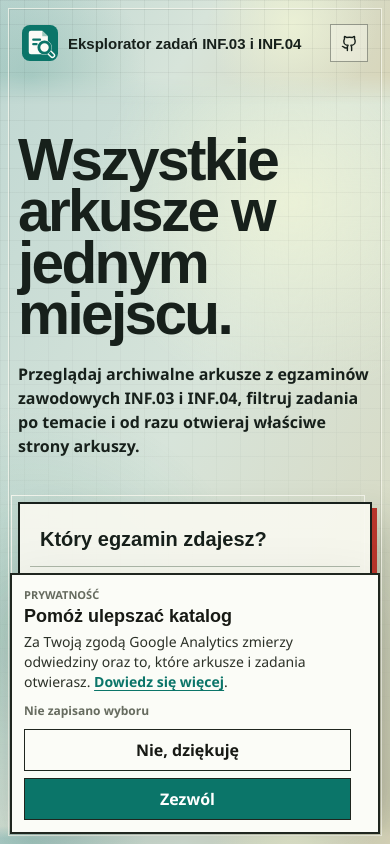
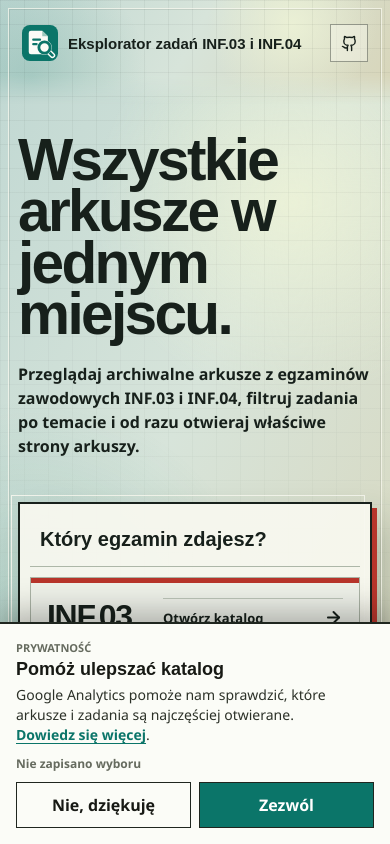
Before and after one commit to Wiktor102/exam-explorer, a React (Vite) app: page / in a window 390 px wide. Shown: the top 844 px of the page. Built offline with nearby package versions, Linux system fonts and the light colour scheme.

Commit message:
Refine mobile cookie consent layout
- Simplify mobile consent copy
- Dock the consent panel to the viewport bottom
- Improve mobile spacing, scrolling, and action buttons

```diff
--- a/src/components/CookieConsent.tsx
+++ b/src/components/CookieConsent.tsx
@@ -65,8 +65,14 @@ export function CookieConsent() {
         <p className="eyebrow">Prywatność</p>
         <h2>Pomóż ulepszać katalog</h2>
         <p>
-          Za Twoją zgodą Google Analytics zmierzy odwiedziny oraz to, które
-          arkusze i zadania otwierasz.{" "}
+          <span className="cookie-consent__copy--desktop">
+            Za Twoją zgodą Google Analytics zmierzy odwiedziny oraz to, które
+            arkusze i zadania otwierasz.{' '}
+          </span>
+          <span className="cookie-consent__copy--mobile">
+            Google Analytics pomoże nam sprawdzić, które arkusze i zadania są
+            najczęściej otwierane.{' '}
+          </span>
           <a href="/polityka-prywatnosci/">Dowiedz się więcej</a>.
         </p>
       </div>
--- a/src/styles/privacy.css
+++ b/src/styles/privacy.css
@@ -43,6 +43,10 @@
   color: var(--summary-text);
   font-size: 14px;
   line-height: 1.42;
+}
+
+.cookie-consent__copy--mobile {
+  display: none;
 }
 
 .cookie-consent__copy a {
@@ -447,15 +451,20 @@
 @media (max-width: 420px) {
   .cookie-consent {
     grid-template-columns: minmax(0, 1fr);
+    inset-inline: 0;
+    bottom: 0;
+    width: auto;
+    max-height: min(70dvh, 520px);
     gap: 10px;
-    max-height: calc(100dvh - max(20px, env(safe-area-inset-bottom)));
-    overflow: auto;
-    padding: 12px;
-    scrollbar-gutter: stable;
+    padding: 16px 16px calc(16px + env(safe-area-inset-bottom));
+    border-width: 2px 0 0;
+    box-shadow: 0 -10px 30px rgb(0 0 0 / 28%);
+    overflow-y: auto;
+    scrollbar-gutter: auto;
   }
 
   .cookie-consent.with-close {
-    padding-right: 12px;
+    padding-right: 16px;
   }
 
   .cookie-consent__mark {
@@ -472,12 +481,25 @@
     padding-right: 30px;
   }
 
+  .cookie-consent__copy--desktop {
+    display: none;
+  }
+
+  .cookie-consent__copy--mobile {
+    display: inline;
+  }
+
+  .cookie-consent__close {
+    right: 0;
+  }
+
   .cookie-consent__actions {
-    grid-template-columns: 1fr;
-    gap: 7px;
+    grid-template-columns: 1fr 1fr;
+    gap: 8px;
   }
 
   .cookie-consent__button {
-    min-height: 42px;
+    min-height: 46px;
+    padding-inline: 8px;
   }
 }
```
